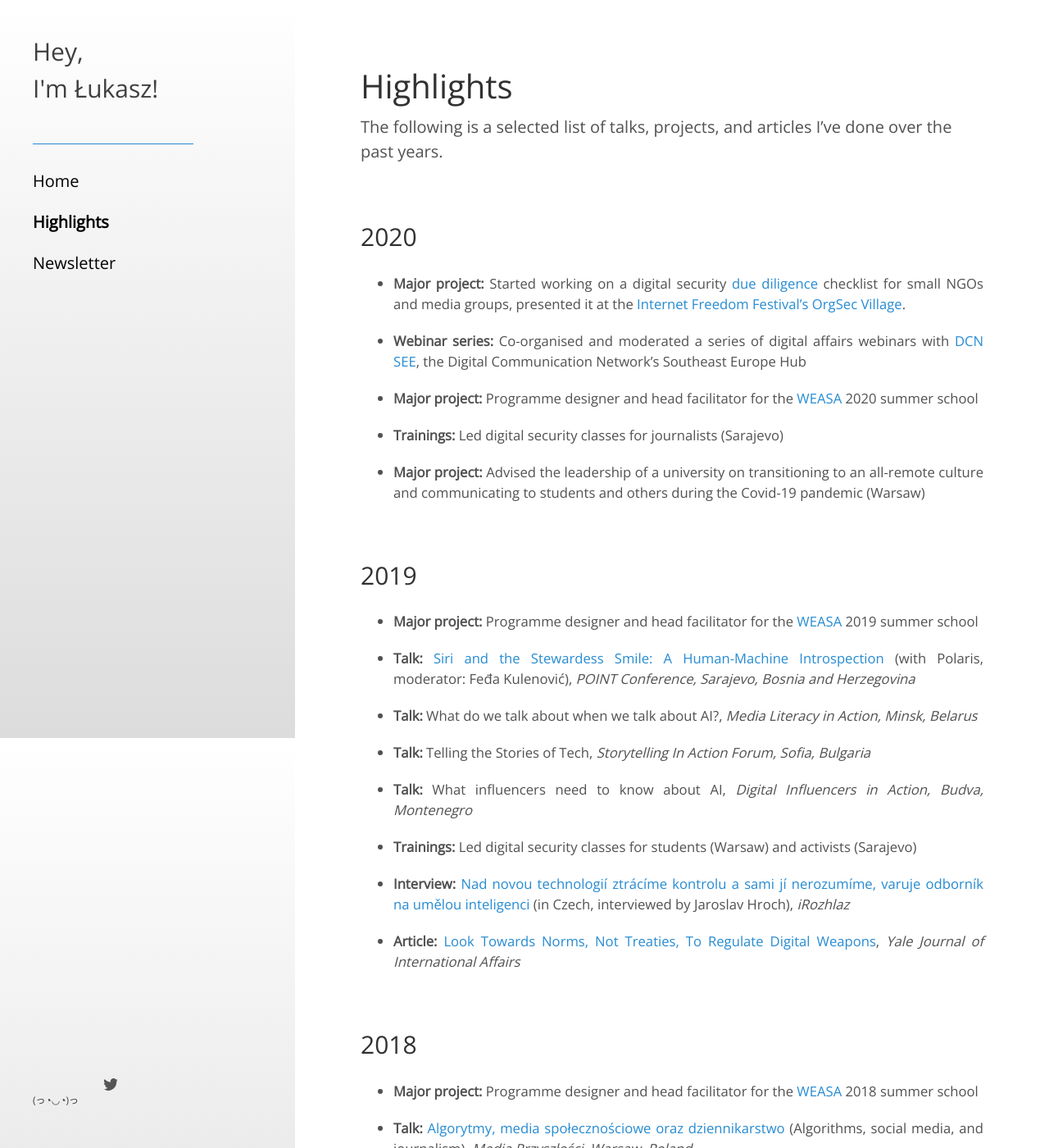
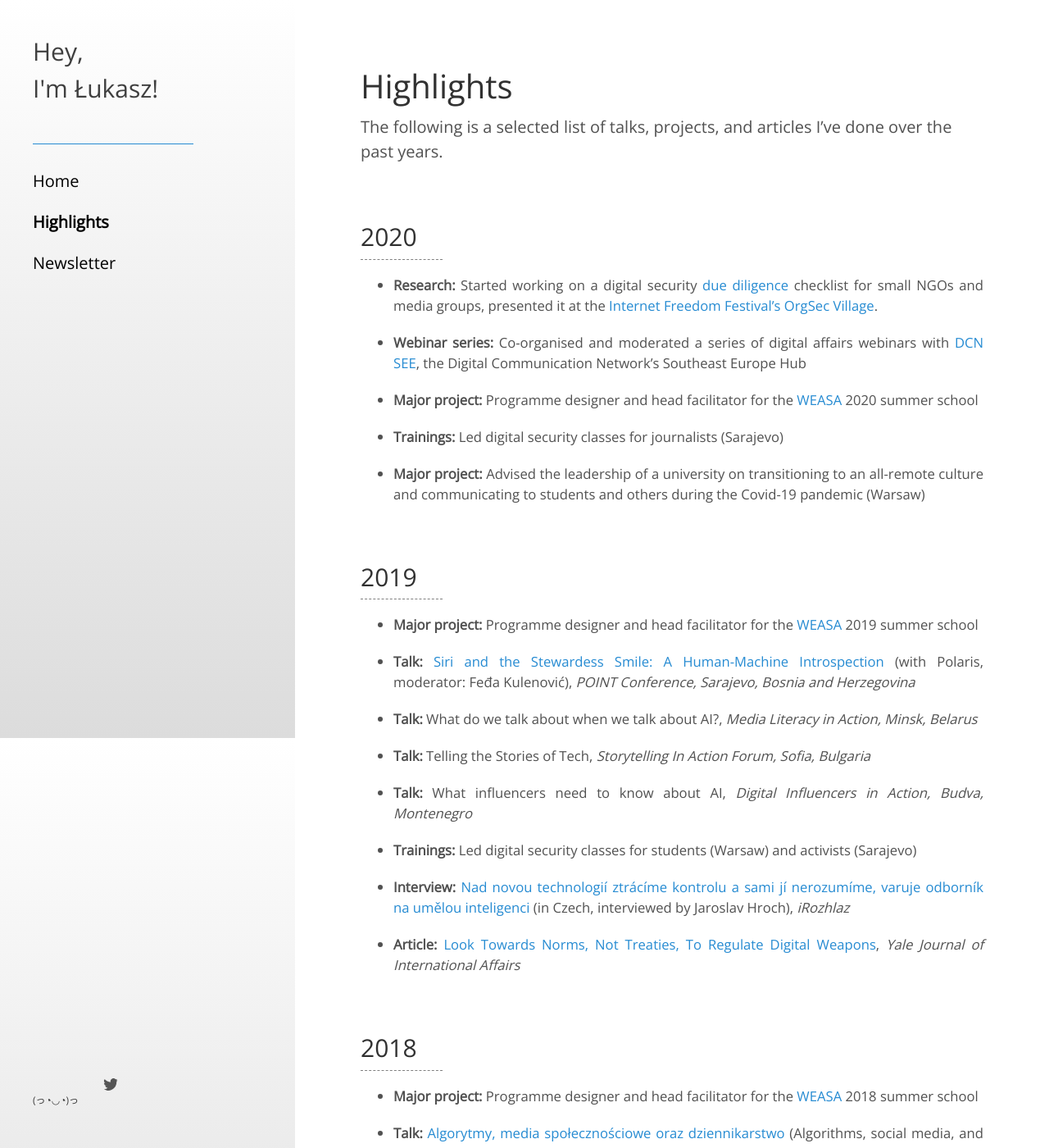
Before and after one commit to lukasz-a-krol/lukasz-a-krol.github.io, a Jekyll site: the page built from highlights.md, in a window 1280 px wide and 1400 px high. Shown: the whole window at 82% size. Built offline with Jekyll 4.4.1, drawn with Linux system fonts in a browser that asks for light colours.

Commit message:
quick technical and content updates 2020-06-11

```diff
--- a/_includes/sidebar.html
+++ b/_includes/sidebar.html
@@ -10,7 +10,7 @@
     <{% if page.layout == "index" %}h1{% else %}div{% endif %} class="site-title">
       <a href="{{ "/" | relative_url }}">
         {% unless page.url == "/" %}
-          <span class="back-arrow icon">{% include svg/back-arrow.svg %}</span> Main site
+          <span class="back-arrow icon">{% include svg/back-arrow.svg %}</span> Home
         {% endunless %}
       </a>
     </{% if page.layout == "index" %}h1{% else %}div{% endif %}>
--- a/assets/css/main.scss
+++ b/assets/css/main.scss
@@ -59,6 +59,14 @@ h2 {
 	padding-bottom: 15px;
 }
 
+.year {
+  border-bottom: 1px dashed gray;
+  width: 100px;
+  padding-bottom: 8px;
+  margin-bottom: 18px;
+}
+
+
 strong {
 	font-weight: 600;
 }
--- a/highlights.md
+++ b/highlights.md
@@ -12,9 +12,9 @@ The following is a selected list of talks, projects, and articles I've done over
 &nbsp;
 &nbsp;
 
-## 2020
+<h2 class = "year">2020</h2>
 
-* <b>Major project:</b> Started working on a digital security <a href = "/due_diligence">due diligence</a> checklist for small NGOs and media groups, presented it at the <a href = "https://safetag.org/2020/05/26/virtual-orgsec-village.html" target = "_blank">Internet Freedom Festival's OrgSec Village</a>.
+* <b>Research:</b> Started working on a digital security <a href = "/due_diligence">due diligence</a> checklist for small NGOs and media groups, presented it at the <a href = "https://safetag.org/2020/05/26/virtual-orgsec-village.html" target = "_blank">Internet Freedom Festival's OrgSec Village</a>.
 
 * <b>Webinar series:</b> Co-organised and moderated a series of digital affairs webinars with [DCN SEE](http://dcn-see.org/){:target="_blank"}, the Digital Communication Network's Southeast Europe Hub
 
@@ -27,7 +27,7 @@ The following is a selected list of talks, projects, and articles I've done over
 &nbsp;
 &nbsp;
 
-## 2019
+<h2 class = "year">2019</h2>
 
 
 * <b>Major project:</b> Programme designer and head facilitator for the [WEASA](https://www.weasa.org){:target="_blank"} 2019 summer school
@@ -49,7 +49,7 @@ The following is a selected list of talks, projects, and articles I've done over
 &nbsp;
 &nbsp;
 
-## 2018
+<h2 class = "year">2018</h2>
 
 * <b>Major project:</b> Programme designer and head facilitator for the [WEASA](https://www.weasa.org){:target="_blank"} 2018 summer school
 
@@ -67,7 +67,7 @@ The following is a selected list of talks, projects, and articles I've done over
 
 
 
-## 2017
+<h2 class = "year">2017</h2>
 
 * <b>Major project:</b> Programme co-designer and assistant facilitator for the [WEASA](https://www.weasa.org){:target="_blank"} 2017 summer school
 
@@ -82,6 +82,6 @@ The following is a selected list of talks, projects, and articles I've done over
 &nbsp;
 
 
-## 2016
+<h2 class = "year">2016</h2>
 
 * <b>Article:</b> [Digital foreign policy: how digital tools can further Europe’s foreign policy goals](https://link.springer.com/article/10.1007/s12290-016-0384-8){:target="_blank"}, <i>European View</i>
```
